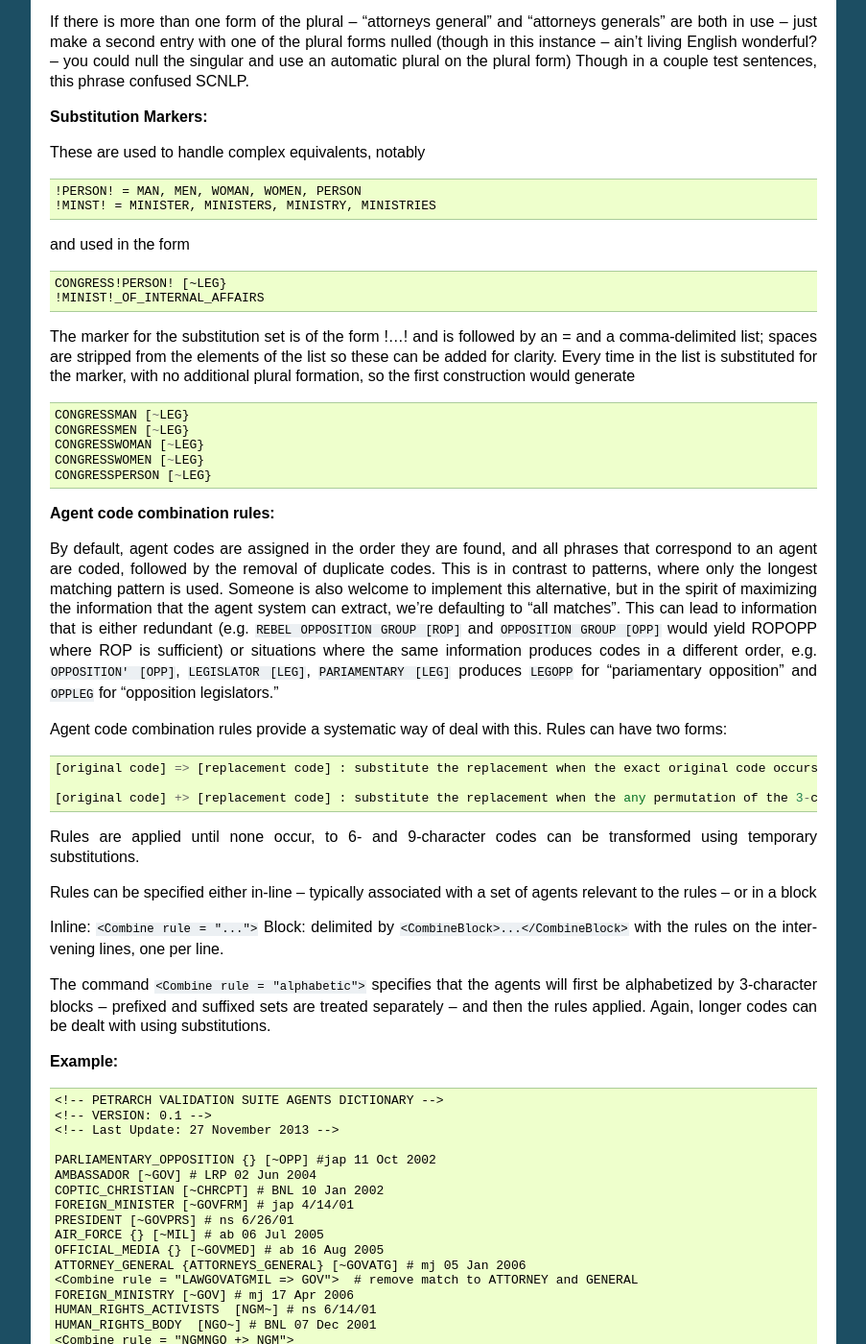
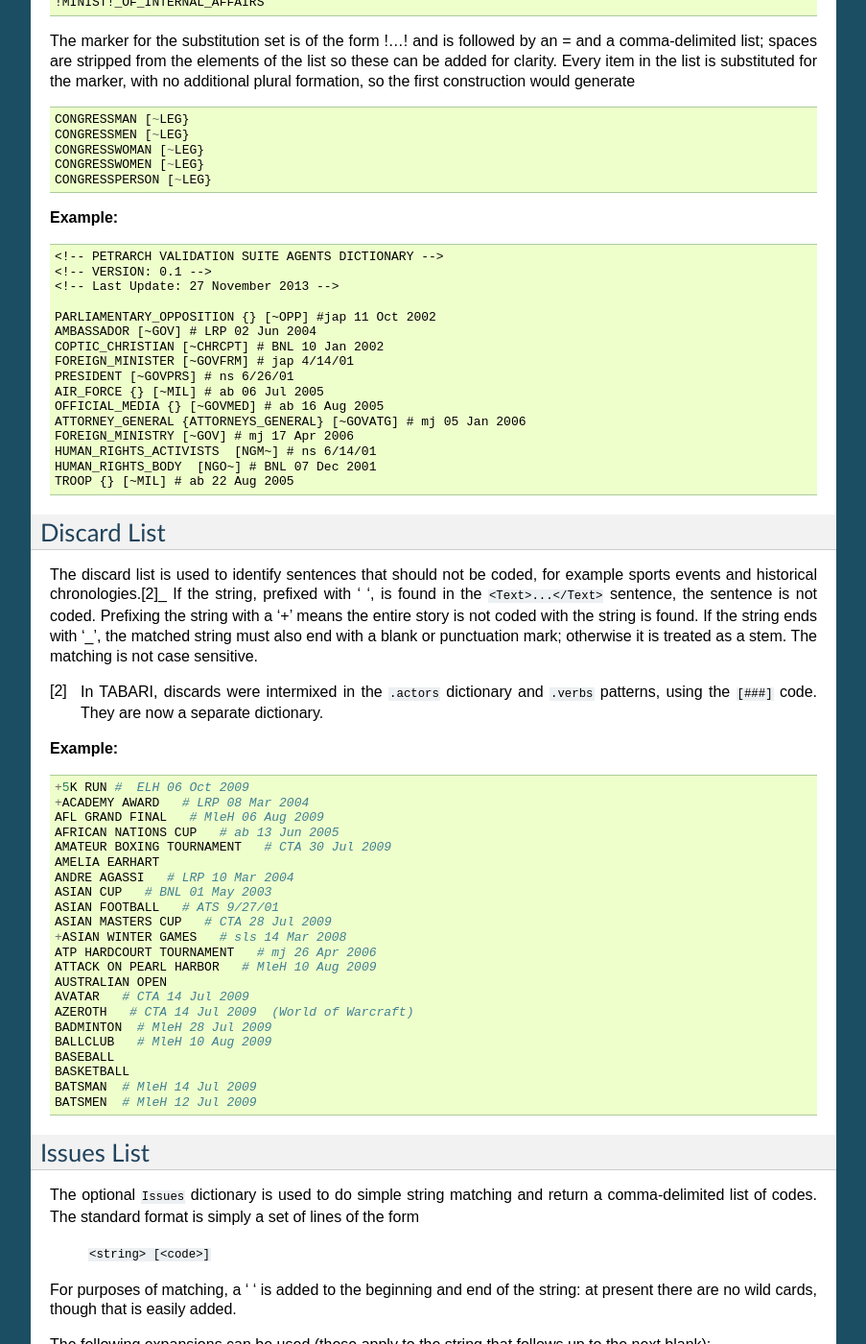
Before and after one commit to openeventdata/petrarch2, a Sphinx documentation site: the page built from docs/source/dictionaries.rst, in a window 1280 px wide and 1400 px high, scrolled down 6199 px. Shown: the whole window at 96% size, without its empty margins (198-1101 px from the left). Built offline with Sphinx 7.4.7, drawn with Linux system fonts in a browser that asks for light colours; some of the changed text lies outside the part shown.

Commit message:
Updates dictionaries.rst to reflect current formats

```diff
--- a/docs/source/dictionaries.rst
+++ b/docs/source/dictionaries.rst
@@ -4,12 +4,60 @@
 There are five separate input dictionaries or lists that PETRACH makes use of:
 the verb dictionary, the actor dictionary, the agent dictionary, the discard
 list, and the issues list. The following sections describe these files in
-greater detail.
+greater detail. In addition to this documentation, which is intended for individuals
+planning to work on dictionaries, the source code contains internal documentation on
+how the dictionary information is stored by the program.
+
+The PETRARCH dictionaries are generally derived from the earlier TABARI dictionaries,
+and information on those formats can be found in the TABARI manual:
+
+`http://eventdata.parusanalytics.com/tabari.dir/TABARI.0.8.4b2.manual.pdf <http://eventdata.parusanalytics.com/tabari.dir/TABARI.0.8.4b2.manual.pdf>`_
+
+General Rules for dictionaries
+------------------------------
+
+All of the files are in "flat ASCII" format and should only be edited using a program that produces a a file without embedded control codes; for example Emacs or BBEdit.
+
+**Comments in input files:**
+
+Comments should be delineated in either Python or XML style (which is inherited from HTML which
+inherited it from SGML) are allowed, as long as you don't get too clever. Basically,
+anything that looks like any of these is treated like a comment and skipped.
+
+::
+
+	<!-- [comment] -->
+
+	things I want to actually read <!-- [comment] -->
+
+	some things I want <!-- [comment] --> and more of them
+
+	<!-- start of the comment
+	\[1 or more additional lines\]
+	end of the comment -->
+
+	# this is a Python-like comment, inherited from Unix
+
+	something I want # followed by a Python-like comment
+
+
+
+For the HTML-like comments,  the system doesn't use the formal definition that also says '--' is not allowed
+inside a comment: it just looks for --> as a terminator
+
+The program is *not* set up to handle clever variations like nested comments,  multiple
+comments on a line, or non-comment information in multi-line comments: yes, we are
+perfectly capable of writing code that could handle these contingencies, but it
+is not a priority at the moment. We trust you can cope within these limits.
+
+Blank lines and lines with only whitespace are also skipped.
+
+For legacy purposes, anything following ';' is treated as a comment: this is the old KEDS/TABARI formatting rule and TABARI actor dictionaries still more or less work.
+
+
 
 Verb Dictionary
 ---------------
-
-**Verb Dictionary Organization:**
 
 The verb dictionary consists of a set of synsets followed by a series of verb
 synonyms and patterns.
@@ -28,15 +76,14 @@
 
 --- <GENERAL DESCRIPTION> [<CODE>] ---
 
-where the ``###`` signals the beginning of a new block. The code IN [...] is the
-primary code -- typically a two-digit cue-category code -- for the block, and this
-will be used for all other verbs unless these have their own code. Th null code ``---``
-which indicates that the isolated verb does not generate an event can be used as
-either a primary or secondary code.
+where the "---" signals the beginning of a new block. The code in [...] is the
+primary code -- typically a two-digit+0 cue-category code -- for the block, and this
+will be used for all other verbs unless these have their own code. If no code is
+present, this defaults to the null code "---"  which indicates that the isolated verb
+does not generate an event. The null code also can be used as a secondary code.
 
-This is followed by a set of patterns -- these begin with ``-`` -- which generally
-follow the same syntax as TABARI patterns. The pattern set is terminated with a
-blank line.
+This is followed by a set of patterns -- these begin with '-' -- which generally
+follow the same syntax as TABARI patterns (see Chapter 5 of the TABARI manual). The pattern set is terminated with a  blank line.
 
 **Synsets:**
 
@@ -50,15 +97,17 @@
 a pattern containing an undefined synset will be ignored -- but those definitions can
 occur anywhere in the file.
 
-Plurals are generated automatically using the rules in ``read_verb_dictionary``/
-``make_plural(st)`` except when
+Regular plurals are generated automatically  by adding 'S' to the root, adding 'IES' if the root ends in 'Y', and added 'ES' if the root ends in 'SS'.  Plurals are not created when [1]_
+
+.. [1] The method for handling irregular plurals is currently different for the verbs and agents dictionaries: these will be reconciled in the future, probably using the agents syntax.
 
 * The phrase ends with ``_``.
 
 * The label ends with ``_``, in which case plurals are not generated for any of
-  the phrases; this is typically used for synonyms that are not nouns
+  the phrases; this is typically used for synonym sets that do not involve nouns
 
-The ``_`` is dropped in both cases.
+The ``_`` is dropped in both cases. Irregular plurals do not have a special syntax;
+just enter these as additional synonyms.
 
 **Example:**
 
@@ -131,23 +180,6 @@
     - ** RESIST  [112] ;tony  4/29/91
     - ** WAR  [173] ;tony  4/22/91
 
-**Programming Notes:**
-
-1. 	TABARI allowed recursive synsets -- that is, synsetS embedded in patterns and other synsets. It should be possible to do this fairly easily, at least with basic synsets as elements (not as patterns) but a simple call in syn_match(isupperseq) was not sufficient, so this needs more work.
-
-2.	For TABARI legacy purposes, the construction "XXXX_ " is converted to "XXXX_ ", an open match. However, per the comments below, generally TABARI dictionaries should be converted before being used with PETRARCH.
-
-3. The verb dictionary is stored as follows:
-
-::
-
-        [0] True: primary form
-        [1] Code
-        [2:] 3-tuples of lower pattern, upper pattern and code. Upper pattern is stored
-                in reverse order
-        [0] False
-        [1]: optional verb-specific code (otherwise use the primary code)
-        [2]: primary form (use as a pointer to the pattern list)
 
 
 **Verb Dictionary Differences from TABARI:**
@@ -203,6 +235,7 @@
 
     Opportunity is missed by most people because it is dressed in overalls and looks
     like work.
+
         -Thomas A. Edison
 
 Dude.
@@ -210,57 +243,14 @@
 Actor Dictionary
 ----------------
 
-**Actor dictionary list elements:**
-
-Actors are stored in a dictionary of a list of pattern lists keyed on the first
-word of the phrase. The pattern lists are sorted by length.  The individual
-pattern lists begin with an integer index to the tuple of possible codes (that
-is, with the possibility of date restrictions) in PETRglobals.ActorCodes,
-followed by the connector from the key, and then a series of 2-tuples
-containing the remaining words and connectors. A 2-tuple of the form ('', ' ')
-signals the end of the list.
-
-<14.02.26>: Except at the moment these are just 2-item lists, not tuples, but
-this could be easily changed and presumably would be more efficient: these are
-not changed so they don't need to be lists.<>
-
-**Connector:**
-
-::
-
-    blank: words can occur between the previous word and the next word
-    _ (underscore): words must be consecutive: no intervening words
-
-The codes with possible date restrictions are stored as lists in a [genuine] tuple in
-``PETRglobals.ActorCodes`` in the following format where ``ordate`` is an ordinal date:
-
-::
-
-    [code] : unrestricted code
-    [0,ordate,code] : < restriction
-    [1,ordate,code] : > restriction
-    [2,ordate,ordate, code] : - (interval) restriction
-
-Synonyms simply use the integer code index to point to these tuples.
-
-**Strict Formatting of the Actor Dictionary:**
-
-[With some additional coding, this can be relaxed, but anything following these
-rules should read correctly]
-
-Basic structure is a series of records of the form
+Actor dictionaries are similar to those used in TABARI (see Chapter 5 of the manual) except that the date restrictions must be on separate lines (in TABARI, this was
+optional) The general structure of the actors dictionary is a series of records of the form
 
 ::
 
     [primary phrase]
     [optional synonym phrases beginning with '+']
     [optional date restrictions beginning with '\t']
-
-Material that is ignored:
-
-1. Anything following ';' (this is the old KEDS/TABARI format and should probably be replaced with '#' for consistency
-2. Any line beginning with '#' or <!
-3. Any null line (that is, line consisting of only \n
 
 A "phrase string" is a set of character strings separated by either blanks or
 underscores.
@@ -291,7 +281,7 @@
 
 ``\t[code restriction]``
 
-where restriction -- everything is interpret as 'or equal' -- takes the form
+where ``\t`` is the tab character and the restriction [1]_ takes the form
 
 ::
 
@@ -299,7 +289,7 @@
     >date : applies to times after date
     date-date: applies to times between dates
 
-A date restriction of the form ``\t[code]`` is the same as a default restriction.
+The limits of the date restrictions are interpreted as "or equal to." A date restriction of the form ``\t[code]`` is the same as a default restriction.
 
 
 **Example:**
@@ -336,42 +326,25 @@
 		[AFGGOV 791227-861124]
 		[AFGGOV 791227-810611]
 
+**Detecting actors which are not in the dictionary**
+
+Because PETRARCH uses parsed input, it has the option of detecting actors---noun phrases---which are not in the dictionary. This is set using the ``new_actor_length`` option in the ``PETR_config.ini`` file: see the description of that file for details.
+
 Agent Dictionary
 ----------------
 
-Agents are stored in a simpler version of the Actors dictionary: a list of
-phrases keyed on the first word of the phrase.  The individual phrase lists
-begin with the code, the connector from the key, and then a series of 2-tuples
-containing the remaining words and connectors. A 2-tuple of the form ``('', ' ')``
-signals the end of the list.
-
-**Connector:**
-
-::
-
-    blank: words can occur between the previous word and the next word
-    _ (underscore): words must be consecutive: no intervening words
-
-**Formatting of the Agent Dictionary:**
-
-[With some additional coding, this can be relaxed, but anything following these
-rules should read correctly]
-Basic structure is a series of records of the form
+Basic structure of the agents dictionary is a series of records of the form
 
 ::
 
         phrase_string {optional plural}  [agent_code]
 
-Material that is ignored:
-
-1. Anything following '#'
-2. Any line beginning with '#' or '<!'
-3. Any null line (that is, line consisting of only \n
 
 A "phrase string" is a set of character strings separated by either blanks or
-underscores.
+underscores. As with the verb patterns, a blank between words means that additional words can occur between the previous word and the next word; a ``_`` (underscore) means that the words must be consecutive.
 
-A "agent_code" is a character string without blanks that is either preceded (typically)
+
+An "agent_code" is a character string without blanks that is either preceded (typically)
 or followed by ``~``. If the ``~`` precedes the code, the code is added after the actor
 code; if it follows the code, the code is added before the actor code (usually done
 for organizations, e.g. ``NGO~``)
@@ -391,7 +364,7 @@
 generals" are both in use -- just make a second entry with one of the plural forms
 nulled (though in this instance -- ain't living English wonderful? -- you could null
 the singular and use an automatic plural on the plural form) Though in a couple
-test sentences, this phrase confused SCNLP.
+test sentences, this phrase confused the CoreNLP parser.
 
 **Substitution Markers:**
 
@@ -411,7 +384,7 @@
 
 The marker for the substitution set is of the form !...! and is followed by an =
 and a comma-delimited list; spaces are stripped from the elements of the list so
-these can be added for clarity. Every time in the list is substituted for the marker,
+these can be added for clarity. Every item in the list is substituted for the marker,
 with no additional plural formation, so the first construction would generate
 
 ::
@@ -422,43 +395,6 @@
         CONGRESSWOMEN [~LEG}
         CONGRESSPERSON [~LEG}
 
-
-**Agent code combination rules:**
-
-By default, agent codes are assigned in the order they are found, and all
-phrases that correspond to an agent are coded, followed by the removal of
-duplicate codes.  This is in contrast to patterns, where only the longest
-matching pattern is used. Someone is also welcome to implement this
-alternative, but in the spirit of maximizing the information that the agent
-system can extract, we're defaulting to "all matches". This can lead to
-information that is either redundant (e.g. ``REBEL OPPOSITION GROUP [ROP]``
-and ``OPPOSITION GROUP [OPP]`` would yield ROPOPP where ROP is sufficient) or
-situations where the same information produces codes in a different order, e.g.
-``OPPOSITION' [OPP]``, ``LEGISLATOR [LEG]``, ``PARIAMENTARY [LEG]`` produces ``LEGOPP``
-for "pariamentary opposition" and ``OPPLEG`` for "opposition legislators."
-
-Agent code combination rules provide a systematic way of deal with this. Rules
-can have two forms:
-
-::
-
-    [original code] => [replacement code] : substitute the replacement when the exact original code occurs
-
-    [original code] +> [replacement code] : substitute the replacement when the any permutation of the 3-character blocks in the original code occurs
-
-Rules are applied until none occur, to 6- and 9-character codes can be transformed
-using temporary substitutions.
-
-Rules can be specified either in-line -- typically associated with a set of agents
-relevant to the rules -- or in a block
-
-Inline: ``<Combine rule = "...">``
-Block: delimited by ``<CombineBlock>...</CombineBlock>`` with the rules on the intervening lines, one per line.
-
-The command ``<Combine rule = "alphabetic">`` specifies that the agents will first
-be alphabetized by 3-character blocks -- prefixed and suffixed sets are treated
-separately -- and then the rules applied. Again, longer codes can be dealt with
-using substitutions.
 
 **Example:**
 
@@ -476,27 +412,22 @@
     AIR_FORCE {} [~MIL] # ab 06 Jul 2005
     OFFICIAL_MEDIA {} [~GOVMED] # ab 16 Aug 2005
     ATTORNEY_GENERAL {ATTORNEYS_GENERAL} [~GOVATG] # mj 05 Jan 2006
-    <Combine rule = "LAWGOVATGMIL => GOV">  # remove match to ATTORNEY and GENERAL
     FOREIGN_MINISTRY [~GOV] # mj 17 Apr 2006
     HUMAN_RIGHTS_ACTIVISTS  [NGM~] # ns 6/14/01
     HUMAN_RIGHTS_BODY  [NGO~] # BNL 07 Dec 2001
-    <Combine rule = "NGMNGO +> NGM">
     TROOP {} [~MIL] # ab 22 Aug 2005
 
 Discard List
 ------------
 
-If the string, prefixed with ' ', is found in the ``<Text>...</Text>`` sentence, the
+The discard list is used to identify sentences that should not be coded, for example sports events and historical chronologies.[2]_ If the string, prefixed with ' ', is found in the ``<Text>...</Text>`` sentence, the
 sentence is not coded. Prefixing the string with a '+' means the entire story is not
-coded with the string is found [see ``read_record()`` for details on story/sentence
-identification]. If the string ends with '_', the matched string must also end with
+coded with the string is found. If the string ends with '_', the matched string must also end with
 a blank or punctuation mark; otherwise it is treated as a stem. The matching is not
 case sensitive.
 
-The file format allows ``#`` to be used as a in-line comment delimiter.
+.. [2] In TABARI, discards were intermixed in the ``.actors`` dictionary and ``.verbs`` patterns, using the ``[###]`` code. They are now a separate dictionary.
 
-File is stored as a simple list and the interpretation of the strings is done in
-``check_discards()``.
 
 **Example:**
 
@@ -528,13 +459,12 @@
 Issues List
 -----------
 
-"Issues" do simple string matching and return a comma-delimited list of codes.
-The standard format is simply
+The optional ``Issues`` dictionary is used to do simple string matching and return a comma-delimited list of codes. The standard format is simply a set of lines of the form
 
         ``<string> [<code>]``
 
 For purposes of matching, a ' ' is added to the beginning and end of the string: at
-present there are not wild cards, though that is easily added.
+present there are no wild cards, though that is easily added.
 
 The following expansions can be used (these apply to the string that follows up to
 the next blank):
@@ -546,10 +476,6 @@
         +: Create versions with ' ' and '-'
 
 The file format allows ``#`` to be used as a in-line comment delimiter.
-
-File is stored in ``PETRglobals.IssueList`` as a list of tuples (string, index) where
-index refers to the location of the code in ``PETRglobals.IssueCodes``. The coding is done
-in ``check_issues()``.
 
 Issues are written to the event record as a comma-delimited list to a tab-delimited
 field, e.g.
```
Also changed, not shown: other parts of docs/source/dictionaries.rst (+1 -1 lines), 2 other files.
